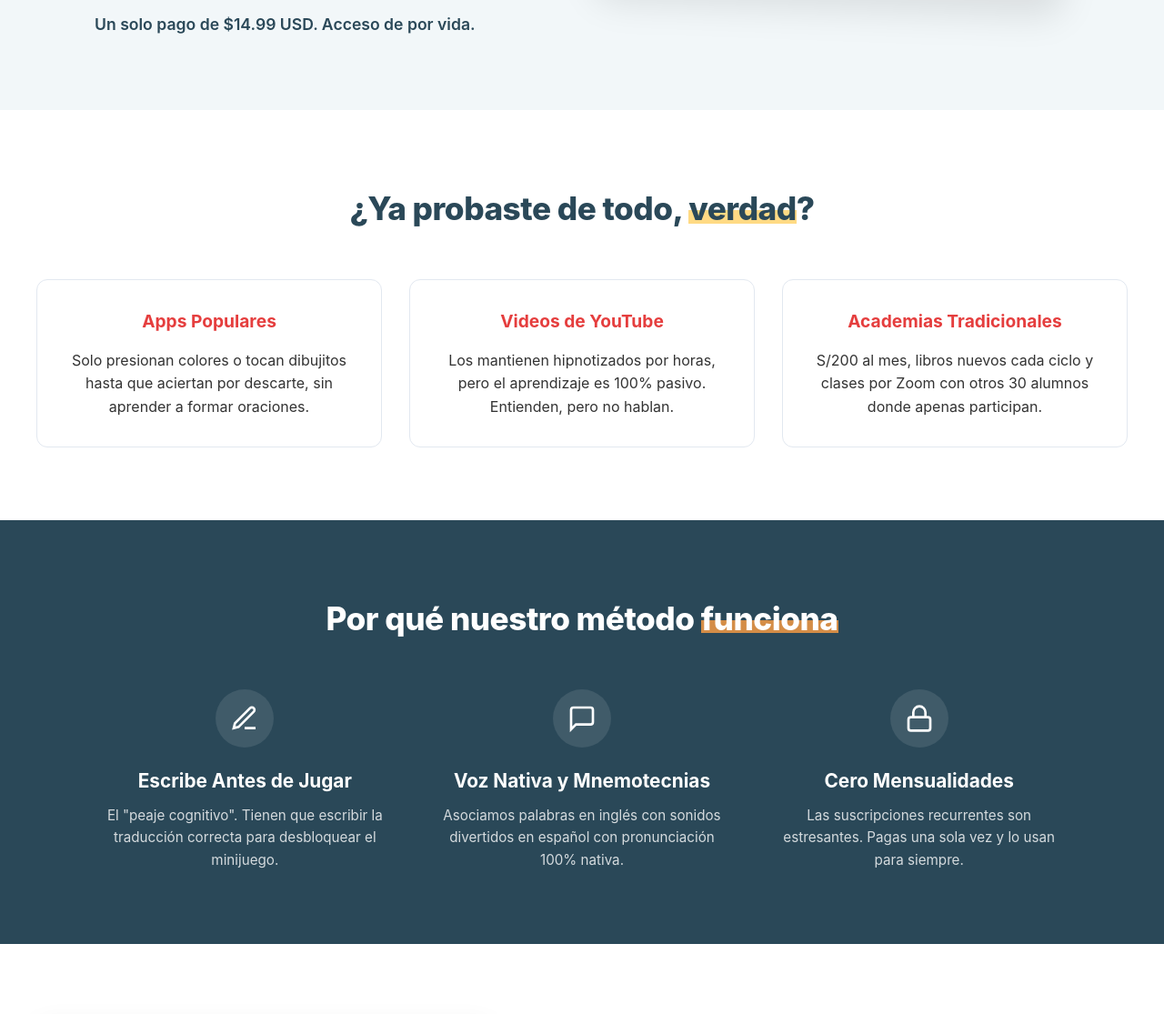
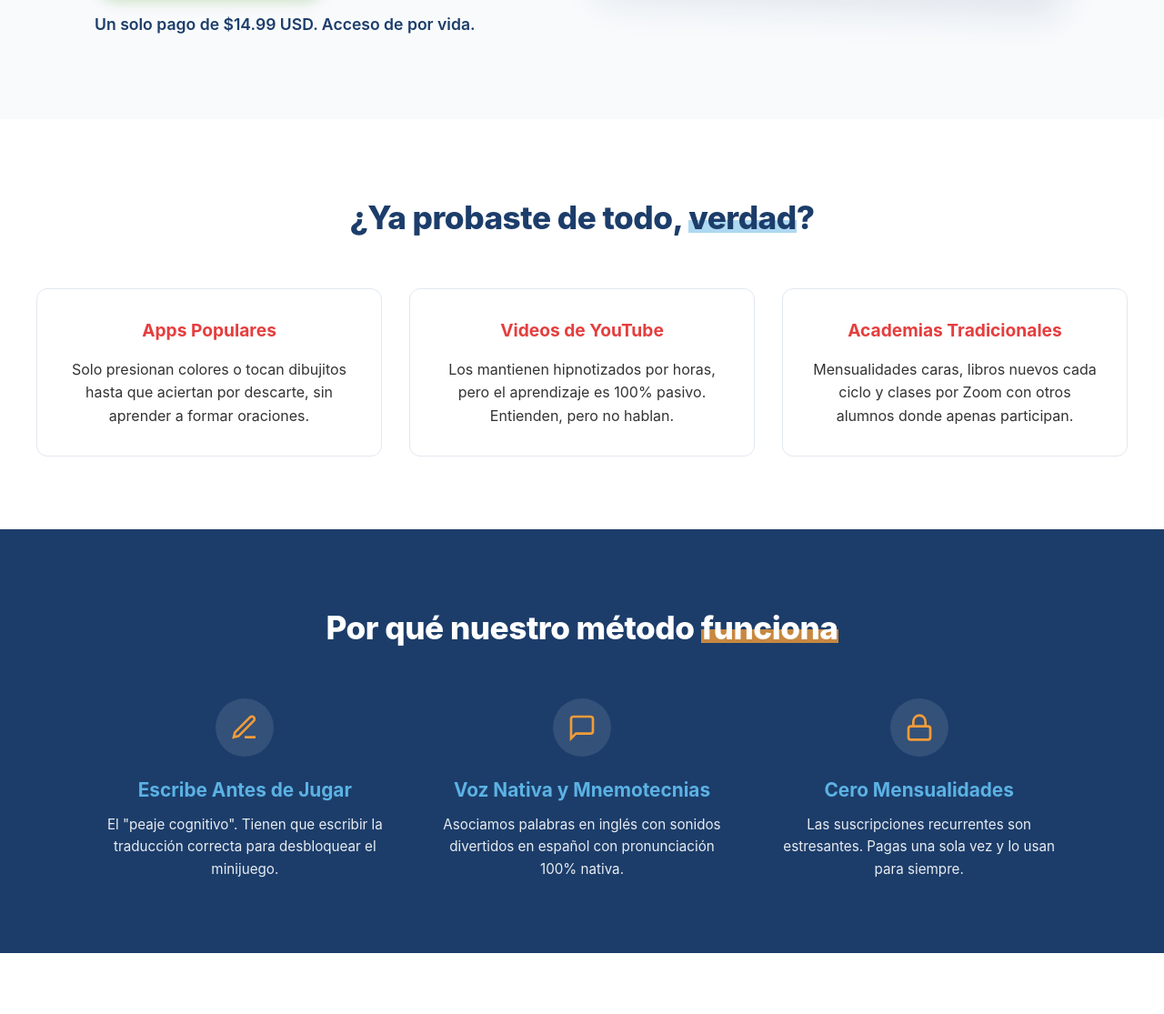
Before and after one commit to jadsajsdlkdqwioqodkwl/Padres-ense-ando-en-casa, a PHP site: page /landing.php in a window 1280 px wide. Shown: the part 602-1717 px from the top of the page at 91% size. Run offline with PHP 8.4, Linux system fonts and the light colour scheme; some libraries are stand-ins or nearby versions.

```diff
--- a/landing.php
+++ b/landing.php
@@ -24,12 +24,15 @@
 
     <style>
         :root {
-            --primary-dark: #2A4858; /* Inspirado en el azul oscuro de Zola */
-            --accent: #00B2B2; /* Botones vibrantes turquesa */
-            --accent-hover: #009595;
-            --bg-light: #F2F7F9; /* Fondo pastel suave */
+            /* Paleta extraída de tu logo My World */
+            --brand-blue: #1C3D6A;   /* Azul oscuro del texto "My" y bordes */
+            --brand-green: #68A93E;  /* Verde de las hojas/libro y la "W" */
+            --brand-orange: #F29C38; /* Naranja del niño y la estrella */
+            --brand-lblue: #5CB2E4;  /* Celeste del globo terráqueo */
+
+            --bg-light: #F8FAFC;     /* Fondo principal súper claro */
             --text-main: #333333;
-            --text-muted: #666666;
+            --text-muted: #64748B;
             --white: #FFFFFF;
         }
 
@@ -41,67 +44,73 @@
 
         /* Componentes Globales */
         .container { max-width: 1200px; margin: 0 auto; padding: 0 5%; }
-        .btn { display: inline-block; background: var(--accent); color: var(--white); font-weight: 700; padding: 14px 32px; border-radius: 50px; text-align: center; transition: background 0.3s, transform 0.2s; border: none; cursor: pointer; font-size: 1rem; }
-        .btn:hover { background: var(--accent-hover); transform: translateY(-2px); }
+
+        /* Botón Verde Marca */
+        .btn { display: inline-block; background: var(--brand-green); color: var(--white); font-weight: 700; padding: 14px 32px; border-radius: 50px; text-align: center; transition: background 0.3s, transform 0.2s; border: none; cursor: pointer; font-size: 1rem; box-shadow: 0 4px 14px rgba(104, 169, 62, 0.3); }
+        .btn:hover { background: #579232; transform: translateY(-2px); box-shadow: 0 6px 20px rgba(104, 169, 62, 0.4); }
         .text-center { text-align: center; }
 
-        /* El famoso Subrayado Estilo Zola */
+        /* El Subrayado Zola adaptado a tu marca (Naranja o Celeste) */
         .underline { position: relative; white-space: nowrap; z-index: 1; }
-        .underline::after { content: ''; position: absolute; left: 0; bottom: 10%; width: 100%; height: 35%; background-color: #FFD166; z-index: -1; opacity: 0.8; }
+        .underline::after { content: ''; position: absolute; left: 0; bottom: 8%; width: 100%; height: 35%; background-color: var(--brand-orange); z-index: -1; opacity: 0.6; }
+        .underline-blue::after { background-color: var(--brand-lblue); opacity: 0.5; }
 
         /* Navbar */
-        header { padding: 20px 0; background: var(--white); position: relative; z-index: 10; }
+        header { padding: 15px 0; background: var(--white); position: relative; z-index: 10; box-shadow: 0 1px 10px rgba(0,0,0,0.03); }
         .nav-inner { display: flex; justify-content: space-between; align-items: center; }
-        .logo-svg { height: 40px; width: auto; }
+
+        /* Control del SVG del logo */
+        .logo img { height: 45px; width: auto; }
+
         .nav-links { display: flex; align-items: center; gap: 20px; }
-        .login-link { color: var(--text-muted); font-weight: 600; font-size: 0.9rem; }
+        .login-link { color: var(--brand-blue); font-weight: 700; font-size: 0.95rem; }
 
         /* Hero Section */
-        .hero { background: var(--bg-light); padding: 60px 0 80px; overflow: hidden; }
+        .hero { background: var(--bg-light); padding: 70px 0 90px; overflow: hidden; }
         .hero-grid { display: grid; grid-template-columns: 1fr 1fr; gap: 40px; align-items: center; }
-        .hero-text h1 { font-size: clamp(2.5rem, 5vw, 3.5rem); font-weight: 800; line-height: 1.1; color: var(--primary-dark); margin-bottom: 20px; letter-spacing: -1px; }
+        .hero-text h1 { font-size: clamp(2.5rem, 5vw, 3.5rem); font-weight: 800; line-height: 1.1; color: var(--brand-blue); margin-bottom: 20px; letter-spacing: -1px; }
         .hero-text p { font-size: 1.25rem; color: var(--text-muted); margin-bottom: 30px; }
-        .hero-price { font-size: 1.1rem; font-weight: 600; color: var(--primary-dark); margin-top: 15px; display: block; }
+        .hero-price { font-size: 1.1rem; font-weight: 600; color: var(--brand-blue); margin-top: 15px; display: block; }
         .hero-image-wrapper { position: relative; }
-        .hero-image-wrapper img { border-radius: 20px; box-shadow: 0 20px 40px rgba(0,0,0,0.1); transform: rotate(2deg); transition: transform 0.5s; }
+        .hero-image-wrapper img { border-radius: 20px; box-shadow: 0 20px 40px rgba(28, 61, 106, 0.1); transform: rotate(2deg); transition: transform 0.5s; }
         .hero-image-wrapper img:hover { transform: rotate(0deg); }
 
         /* Agitation Section (Pattern Interrupt) */
         .agitation { padding: 80px 0; background: var(--white); }
-        .section-title { font-size: 2.2rem; color: var(--primary-dark); margin-bottom: 50px; font-weight: 800; letter-spacing: -0.5px; }
+        .section-title { font-size: 2.2rem; color: var(--brand-blue); margin-bottom: 50px; font-weight: 800; letter-spacing: -0.5px; }
         .cards-grid { display: grid; grid-template-columns: repeat(auto-fit, minmax(280px, 1fr)); gap: 30px; }
         .card-simple { padding: 30px; text-align: center; border: 1px solid #E2E8F0; border-radius: 12px; }
         .card-simple h4 { color: #E53E3E; margin-bottom: 15px; font-size: 1.2rem; }
 
-        /* Benefits (Dark Section Zola Style) */
-        .benefits { background: var(--primary-dark); color: var(--white); padding: 80px 0; }
+        /* Benefits (Dark Section Zola Style usando tu Azul) */
+        .benefits { background: var(--brand-blue); color: var(--white); padding: 80px 0; }
         .benefits .section-title { color: var(--white); }
-        .benefits .underline::after { background-color: #FF9F43; } /* Naranja suave para oscuros */
+        .benefits .underline::after { background-color: var(--brand-orange); opacity: 0.8;}
         .benefits-grid { display: grid; grid-template-columns: repeat(auto-fit, minmax(250px, 1fr)); gap: 40px; margin-top: 40px; }
         .benefit-item { text-align: center; }
         .benefit-icon { width: 64px; height: 64px; margin: 0 auto 20px; background: rgba(255,255,255,0.1); border-radius: 50%; display: flex; align-items: center; justify-content: center; }
-        .benefit-item h3 { font-size: 1.3rem; margin-bottom: 10px; }
-        .benefit-item p { font-size: 0.95rem; color: rgba(255,255,255,0.8); }
+        .benefit-item h3 { font-size: 1.3rem; margin-bottom: 10px; color: var(--brand-lblue); }
+        .benefit-item p { font-size: 0.95rem; color: rgba(255,255,255,0.9); }
 
         /* Zig-Zag Features */
         .features { padding: 80px 0; background: var(--white); }
         .feature-row { display: grid; grid-template-columns: 1fr 1fr; gap: 50px; align-items: center; margin-bottom: 80px; }
         .feature-row:nth-child(even) .feature-text { order: -1; }
-        .feature-text h2 { font-size: 2rem; color: var(--primary-dark); margin-bottom: 20px; }
-        .feature-image img { border-radius: 12px; box-shadow: 0 10px 30px rgba(0,0,0,0.08); }
+        .feature-text h2 { font-size: 2rem; color: var(--brand-blue); margin-bottom: 20px; }
+        .feature-image img { border-radius: 12px; box-shadow: 0 10px 30px rgba(28, 61, 106, 0.08); }
 
         /* Checkout / Bottom CTA */
         .checkout-section { background: var(--bg-light); padding: 80px 0; text-align: center; }
-        .checkout-script-font { font-family: "Georgia", serif; font-style: italic; font-size: 2.5rem; color: var(--primary-dark); margin-bottom: 30px; }
-        .checkout-box { max-width: 500px; margin: 0 auto; background: var(--white); padding: 40px; border-radius: 16px; box-shadow: 0 15px 35px rgba(0,0,0,0.05); text-align: left; }
-        .price-tag { text-align: center; font-size: 2.5rem; font-weight: 800; color: var(--primary-dark); margin-bottom: 25px; }
+        .checkout-script-font { font-family: "Georgia", serif; font-style: italic; font-size: 2.5rem; color: var(--brand-blue); margin-bottom: 30px; }
+        .checkout-box { max-width: 500px; margin: 0 auto; background: var(--white); padding: 40px; border-radius: 16px; box-shadow: 0 15px 35px rgba(28, 61, 106, 0.05); text-align: left; border-top: 5px solid var(--brand-green); }
+        .price-tag { text-align: center; font-size: 2.5rem; font-weight: 800; color: var(--brand-blue); margin-bottom: 25px; }
         .price-tag span { font-size: 1rem; color: var(--text-muted); font-weight: normal; display: block; }
         .form-group { margin-bottom: 20px; }
-        .form-group label { display: block; font-size: 0.9rem; font-weight: 600; margin-bottom: 8px; color: var(--primary-dark); }
+        .form-group label { display: block; font-size: 0.9rem; font-weight: 600; margin-bottom: 8px; color: var(--brand-blue); }
         .form-control { width: 100%; padding: 14px; border: 2px solid #E2E8F0; border-radius: 8px; font-size: 16px; transition: border-color 0.3s; }
-        .form-control:focus { border-color: var(--accent); outline: none; }
+        .form-control:focus { border-color: var(--brand-lblue); outline: none; box-shadow: 0 0 0 3px rgba(92, 178, 228, 0.2); }
         .btn-pay { width: 100%; font-size: 1.1rem; padding: 16px; margin-top: 10px; }
-        .btn-pay:disabled { background: #CBD5E0; cursor: not-allowed; transform: none; }
+        .btn-pay:disabled { background: #CBD5E0; cursor: not-allowed; transform: none; box-shadow: none; }
         .guarantee { text-align: center; font-size: 0.85rem; color: var(--text-muted); margin-top: 15px; display: flex; justify-content: center; align-items: center; gap: 5px; }
 
         /* Responsive */
@@ -119,10 +128,7 @@
     <header>
         <div class="container nav-inner">
             <a href="#" class="logo" aria-label="Inicio">
-                <svg class="logo-svg" viewBox="0 0 200 50" fill="none" xmlns="http://www.w3.org/2000/svg">
-                    <rect width="200" height="50" fill="#E2E8F0" rx="8"/>
-                    <text x="50%" y="50%" dominant-baseline="middle" text-anchor="middle" fill="#64748B" font-family="sans-serif" font-weight="bold">LOGO.SVG AQUÍ</text>
-                </svg>
+                <img src="assets/logo-myworld.svg" alt="My World Logo" width="240" height="60">
             </a>
             <div class="nav-links">
                 <a href="login.php" class="login-link">LOG IN</a>
@@ -146,7 +152,7 @@
     </section>
 
     <section class="agitation container">
-        <h2 class="section-title text-center">¿Ya probaste de todo, <span class="underline">verdad</span>?</h2>
+        <h2 class="section-title text-center">¿Ya probaste de todo, <span class="underline underline-blue">verdad</span>?</h2>
         <div class="cards-grid">
             <div class="card-simple">
                 <h4>Apps Populares</h4>
@@ -158,7 +164,7 @@
             </div>
             <div class="card-simple">
                 <h4>Academias Tradicionales</h4>
-                <p>S/200 al mes, libros nuevos cada ciclo y clases por Zoom con otros 30 alumnos donde apenas participan.</p>
+                <p>Mensualidades caras, libros nuevos cada ciclo y clases por Zoom con otros alumnos donde apenas participan.</p>
             </div>
         </div>
     </section>
@@ -169,21 +175,21 @@
             <div class="benefits-grid">
                 <div class="benefit-item">
                     <div class="benefit-icon">
-                        <svg width="32" height="32" viewBox="0 0 24 24" fill="none" stroke="#FFFFFF" stroke-width="2"><path d="M12 20h9M16.5 3.5a2.121 2.121 0 0 1 3 3L7 19l-4 1 1-4L16.5 3.5z"/></svg>
+                        <svg width="32" height="32" viewBox="0 0 24 24" fill="none" stroke="var(--brand-orange)" stroke-width="2"><path d="M12 20h9M16.5 3.5a2.121 2.121 0 0 1 3 3L7 19l-4 1 1-4L16.5 3.5z"/></svg>
                     </div>
                     <h3>Escribe Antes de Jugar</h3>
                     <p>El "peaje cognitivo". Tienen que escribir la traducción correcta para desbloquear el minijuego.</p>
                 </div>
                 <div class="benefit-item">
                     <div class="benefit-icon">
-                        <svg width="32" height="32" viewBox="0 0 24 24" fill="none" stroke="#FFFFFF" stroke-width="2"><path d="M21 15a2 2 0 0 1-2 2H7l-4 4V5a2 2 0 0 1 2-2h14a2 2 0 0 1 2 2z"/></svg>
+                        <svg width="32" height="32" viewBox="0 0 24 24" fill="none" stroke="var(--brand-orange)" stroke-width="2"><path d="M21 15a2 2 0 0 1-2 2H7l-4 4V5a2 2 0 0 1 2-2h14a2 2 0 0 1 2 2z"/></svg>
                     </div>
                     <h3>Voz Nativa y Mnemotecnias</h3>
                     <p>Asociamos palabras en inglés con sonidos divertidos en español con pronunciación 100% nativa.</p>
                 </div>
                 <div class="benefit-item">
                     <div class="benefit-icon">
-                        <svg width="32" height="32" viewBox="0 0 24 24" fill="none" stroke="#FFFFFF" stroke-width="2"><rect x="3" y="11" width="18" height="11" rx="2" ry="2"/><path d="M7 11V7a5 5 0 0 1 10 0v4"/></svg>
+                        <svg width="32" height="32" viewBox="0 0 24 24" fill="none" stroke="var(--brand-orange)" stroke-width="2"><rect x="3" y="11" width="18" height="11" rx="2" ry="2"/><path d="M7 11V7a5 5 0 0 1 10 0v4"/></svg>
                     </div>
                     <h3>Cero Mensualidades</h3>
                     <p>Las suscripciones recurrentes son estresantes. Pagas una sola vez y lo usan para siempre.</p>
@@ -198,13 +204,13 @@
                 <img src="assets/dashboard-mockup.webp" loading="lazy" width="500" height="400" alt="Dashboard de progreso para padres">
             </div>
             <div class="feature-text">
-                <h2>Progreso que puedes <span class="underline">ver y medir</span></h2>
+                <h2>Progreso que puedes <span class="underline underline-blue">ver y medir</span></h2>
                 <p>Nuestra plataforma te entrega un diploma digital diario indicándote exactamente qué 5 palabras aprendió tu hijo hoy. Perfecto para preguntárselas en la cena y validar su avance.</p>
             </div>
         </div>
         <div class="feature-row">
             <div class="feature-text">
-                <h2>Juegos adaptados <span class="underline">sin estrés</span></h2>
+                <h2>Juegos adaptados <span class="underline underline-blue">sin estrés</span></h2>
                 <p>Ellos mismos eligen qué categoría de palabras quieren aprender hoy. Los minijuegos de recompensa se adaptan automáticamente a su elección para mantener la motivación al máximo.</p>
             </div>
             <div class="feature-image">
@@ -259,7 +265,6 @@
             btn.innerText = "Procesando...";
             btn.disabled = true;
 
-            // Conservando la conexión exacta con tu backend actual
             fetch('app/process_payment.php', {
                 method: 'POST',
                 headers: { 'Content-Type': 'application/json' },
```
Also changed, not shown: assets/logo-myworld.svg (added).
